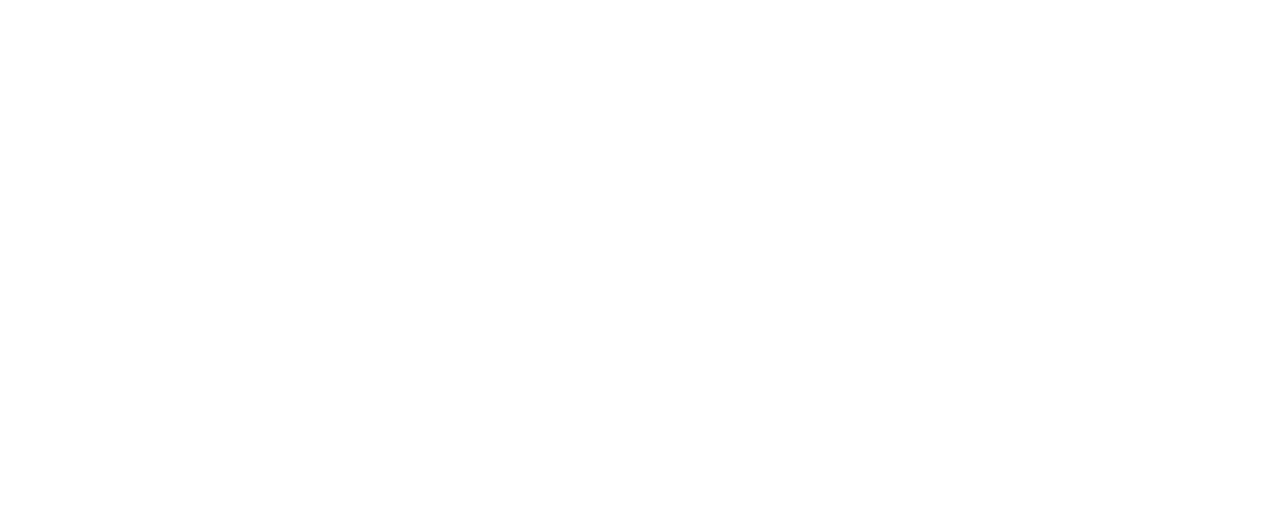
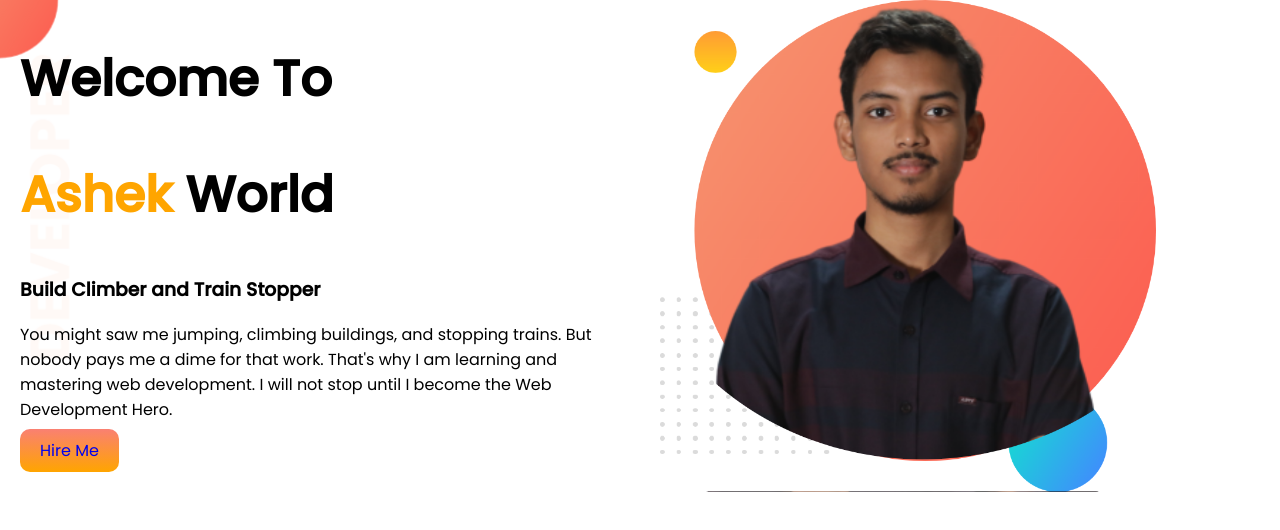
Before and after one commit to codewithashek/my-first-portfolio, a plain HTML site: page index.html in a window 1280 px wide. Drawn offline with Linux system fonts and the light colour scheme.

Commit message:
first commit

```diff
--- a/index.html
+++ b/index.html
@@ -5,8 +5,22 @@
     <meta http-equiv="X-UA-Compatible" content="IE=edge">
     <meta name="viewport" content="width=device-width, initial-scale=1.0">
     <title>Ashek Portfolio</title>
+    <link rel="preconnect" href="https://fonts.googleapis.com">
+    <link rel="preconnect" href="https://fonts.gstatic.com" crossorigin>
+    <link href="https://fonts.googleapis.com/css2?family=Poppins:wght@400;500&display=swap" rel="stylesheet">
+    <link rel="stylesheet" href="style.css">
 </head>
 <body>
+    <section class="top">
+        <div class="half"> <h1>Welcome To</h1>
+            <h1><span class="color"> Ashek</span> World</h1>
+            <h3>Build Climber and Train Stopper</h3>
+            <p>You might saw me jumping, climbing buildings, and stopping trains. But nobody pays me a dime for that work. That's why I am learning and mastering web development. I will not stop until I become the Web Development Hero.<p>
+                <a class="button" target="_blank"  href="https://www.prothomalo.com/">Hire Me</a>
+         </div>
+         <div class="half"><img src="my-bg.png" alt=""></div>
+    </section>
+
 
 </body>
 </html>
--- a/style.css
+++ b/style.css
@@ -0,0 +1,32 @@
+body{
+    font-family: 'Poppins', sans-serif;
+    margin: 0;
+}
+h1{
+    font-size: 50px;
+}
+.color{
+    color: orange;
+}
+section {
+    display: flex;
+}
+.half{
+    width: 50%;
+    padding-left: 20px;
+}
+.half img{
+    width: 80%;
+
+
+}
+.button{
+    text-decoration: none;
+    background-image:linear-gradient(rgb(250, 128, 114),orange);
+    padding: 10px 20px;
+    border-radius: 10px ;
+}
+.top{
+    background-image:url(images/top-banner.png) ;
+    background-repeat: no-repeat;
+}
```
Also changed, not shown: images/dream-bg.png (added), images/exp-bg.png (added), images/jhankar.png (added), images/jhankar2.png (added), images/my-bg.png (added), images/my-bg2.png (added), images/top-banner.png (added), my-bg.png (added).
